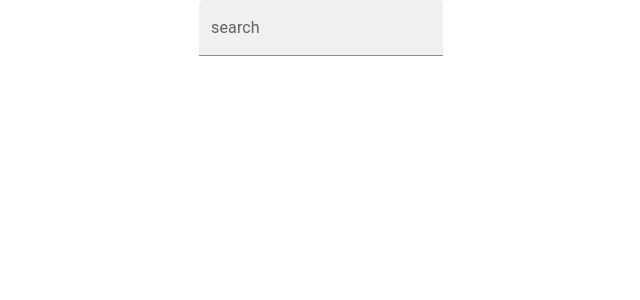
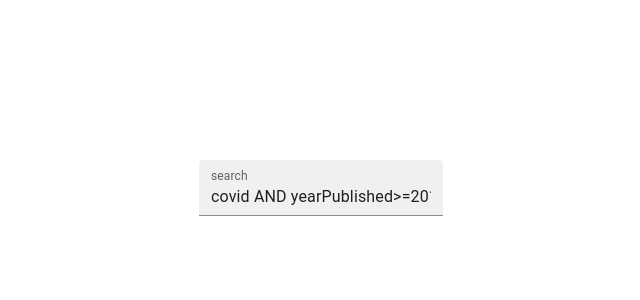
Before and after one commit to the-pirated-sardar/scholar-sprint, a React (Create React App) app: page / in a window 1280 px wide. Shown: the top 300 px of the page, without its empty margins (319-959 px from the left). Built offline with nearby package versions, Linux system fonts and the light colour scheme.

Commit message:
update #6 fixed query

```diff
--- a/src/search/SearchBar.js
+++ b/src/search/SearchBar.js
@@ -9,14 +9,13 @@ export default function SearchBar() {
 
     const setResults = useSearchResults((state) => state.setResults)
 
-    async function getEntity(urlFragment, query, limit = 10) {
+    async function query_api(urlFragment, query, limit = 5) {
         const headers = {
             "Authorization": "Bearer " + apiKey,
             "Content-Type": "application/json",
         };
 
-        query = "gb"
-        const requestBody = JSON.stringify({ q: "location.countryCode:"+query, limit: limit });
+        const requestBody = JSON.stringify({ q: query, limit: limit });
 
         try {
             const response = await fetch(`${apiEndpoint}${urlFragment}`, {
@@ -37,28 +36,30 @@ export default function SearchBar() {
         }
     }
 
+    /*
+    async function getDataPoviders(event) {
+        event.preventDefault()
+        getEntity("search/data-providers")
+            .then((results) => {
+                const data_providers = results[0].results
+                setResults(data_providers)
+            })
+    }
+    */
+
+    async function getWorks(query) {
+        query_api("search/works", query = "covid AND yearPublished>=2010 AND yearPublished<=2021")
+        .then((results) => {
+            console.log(results)
+            const hits = results[0].results
+            setResults(hits)
+        })
+    }
+
     async function handleSubmit(event) {
         event.preventDefault()
 
-        getEntity("search/data-providers",  event.target.search.value)
-            .then((results) => {
-                const data_providers = results[0].results
-                //console.log(data_providers)
-                setResults(data_providers)
-            })
-        /*
-                //location.countryCode can be from dropdown : [us, gb, ca]
-                getEntity("search/data-providers", "location.countryCode:" + event.target.search.value)
-                    .then((results) => {
-                        const data_providers = results[0].results
-                        console.log(data_providers)
-                    })
-        */
-
-    }
-
-    const handleChange = (event) => {
-        //console.log(event.target.value)
+        getWorks(event.target.search.value)
     }
 
     return (
@@ -74,7 +75,7 @@ export default function SearchBar() {
                 id="search"
                 label="search"
                 variant="filled"
-                onChange={handleChange}
+                defaultValue="covid AND yearPublished>=2010 AND yearPublished<=2021"
             />
         </Box>
     )
--- a/src/search/SearchDisplay.js
+++ b/src/search/SearchDisplay.js
@@ -13,6 +13,7 @@ export default function SearchDisplay() {
                 height: 300,
                 minWidth: 300,
                 minHeight: 300,
+                padding: 20,
                 bgcolor: "FCFCFC",
                 flexDirection: 'column',
                 alignItems: 'center',
--- a/src/search/SearchResults.js
+++ b/src/search/SearchResults.js
@@ -13,40 +13,41 @@ export default function SearchResults() {
     return (
         <Box
             sx={{
-                width: 400,
-                height: 400,
+                display: "flex",
+                width: 1,
+                height: 1,
+                maxWidth: 400,
+                maxHeight: 400,
             }}
         >
             <List sx={{ width: '100%', maxWidth: 360, bgcolor: 'background.paper' }}>
                 {results.map((listitem) => (
-                    <>
-                        <ListItem key={listitem.openDoarId} alignItems="flex-start">
+                    <React.Fragment key={listitem.id}>
+                        <ListItem alignItems="flex-start">
                             <ListItemAvatar>
-                                <Avatar alt="" src={listitem.logo} />
+                                <Avatar alt="" src={listitem.dataProviders.logo} />
                             </ListItemAvatar>
                             <ListItemText
-                                primary={listitem.institutionName}
+                                primary={listitem.title}
                                 secondary={
-                                    <React.Fragment>
                                     <Typography
                                         sx={{ display: 'inline' }}
                                         component="span"
                                         variant="body2"
                                         color="text.primary"
                                     >
-                                            <Link href={listitem.homepageUrl} underline="none">
-                                                {listitem.name + "\n"}
+                                        <Link href={listitem.downloadUrl} underline="none">
+                                            {"download "}
                                         </Link>
 
-                                            {listitem.openDoarId + "\n"}
-                                            {listitem.email}
+                                        {listitem.publisher}
+                                        {listitem.yearPublished}
                                     </Typography>
-                                    </React.Fragment>
                                 }
                             />
                         </ListItem>
                         <Divider variant="inset" component="li" />
-                    </>
+                    </React.Fragment>
                 ))}
             </List>
         </Box>
```
Lines whose indentation alone changed are shown as unchanged.
